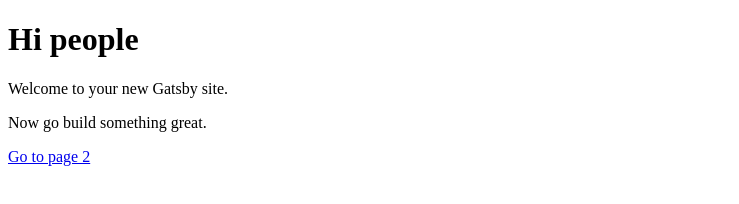
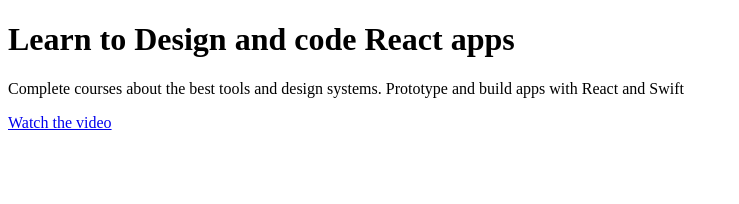
Before and after one commit to Code5linger/React-for-Designers_vX.x, a Gatsby site in the folder v2.0/: page / in a window 1280 px wide. Shown: the whole page, without its empty margins (0-739 px from the left). Built offline with nearby package versions, Linux system fonts and the light colour scheme; Gatsby itself is replaced by a stand-in of ours.

Commit message:
Initiate v2.0

```diff
--- a/v2.0/gatsby-config.js
+++ b/v2.0/gatsby-config.js
@@ -1,6 +1,6 @@
 module.exports = {
   siteMetadata: {
-    title: 'Gatsby Default Starter',
+    title: 'Design+Code',
   },
   plugins: ['gatsby-plugin-react-helmet'],
 }
--- a/v2.0/src/pages/index.js
+++ b/v2.0/src/pages/index.js
@@ -3,10 +3,9 @@
 
 const IndexPage = () => (
   <div>
-    <h1>Hi people</h1>
-    <p>Welcome to your new Gatsby site.</p>
-    <p>Now go build something great.</p>
-    <Link to="/page-2/">Go to page 2</Link>
+    <h1>Learn to Design and code React apps</h1>
+    <p>Complete courses about the best tools and design systems. Prototype and build apps with React and Swift</p>
+    <Link to="/page-2/">Watch the video</Link>
   </div>
 )
 
```
